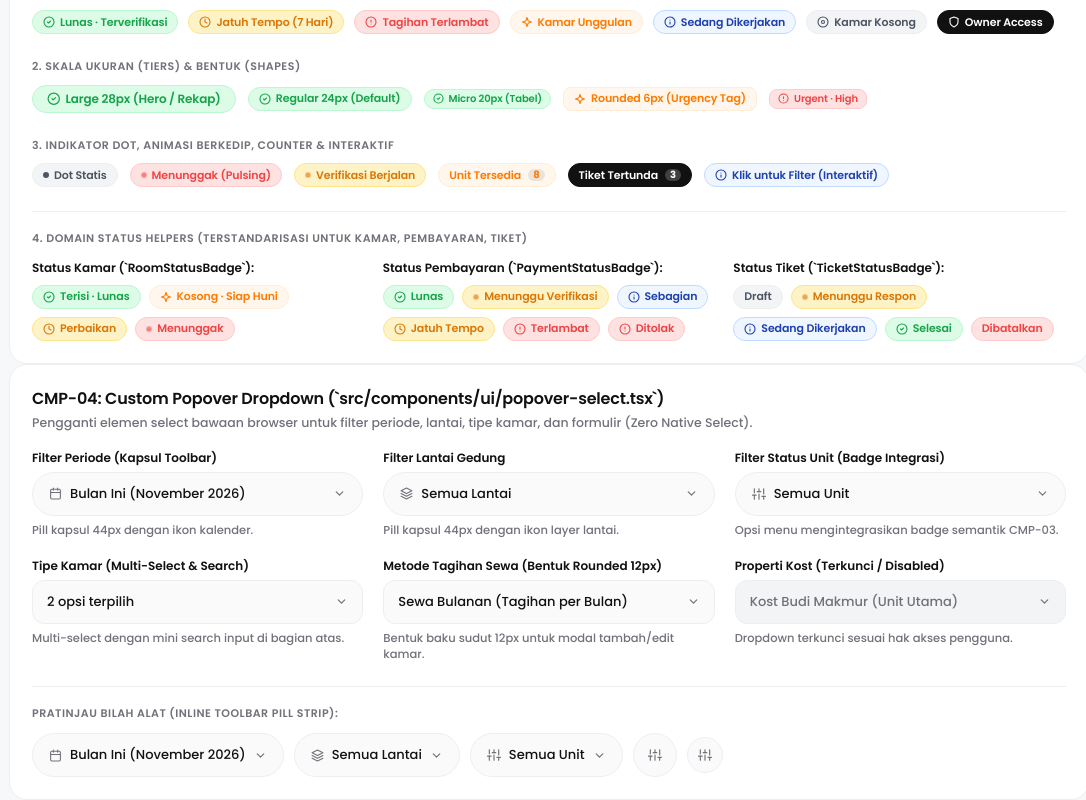
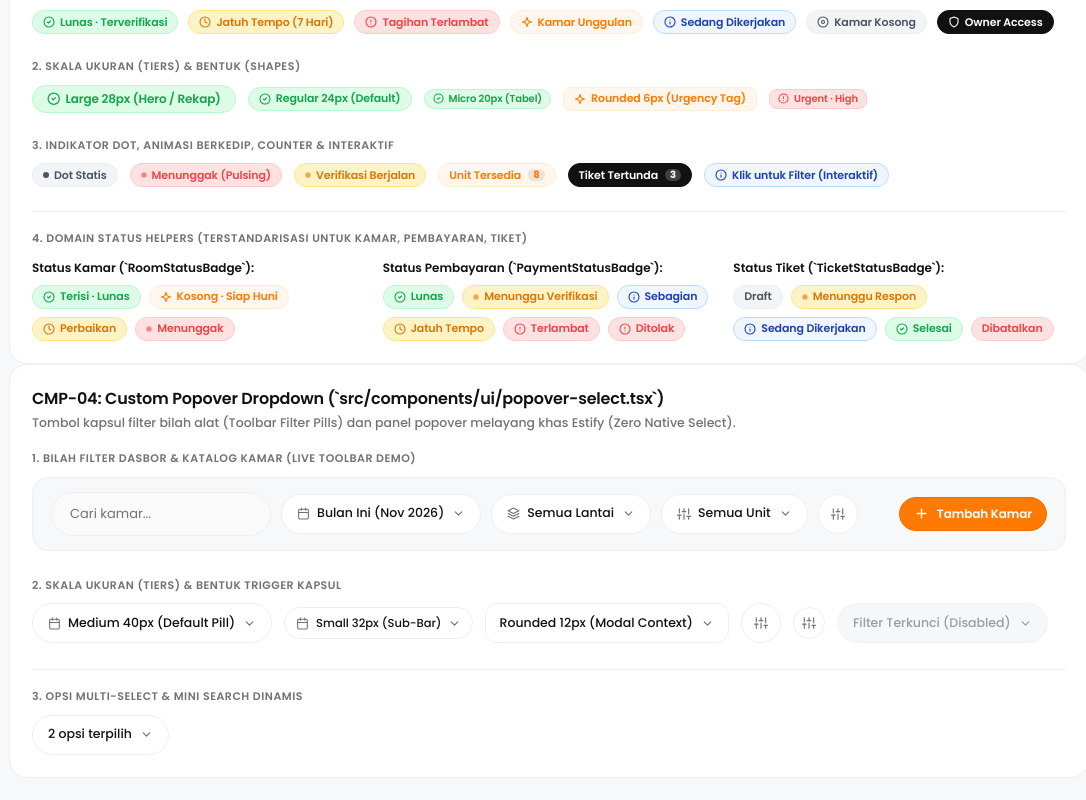
Before and after one commit to nothingser0/rumakost, a Next.js app: page /components in a window 1280 px wide. Shown: the part 1628-2428 px from the top of the page, without its empty margins (91-1177 px from the left). Built offline with nearby package versions, Linux system fonts and the light colour scheme.

Commit message:
feat(ui): refine CMP-04 as authentic live dashboard filter toolbar strip and interactive controls

```diff
--- a/src/app/components/page.tsx
+++ b/src/app/components/page.tsx
@@ -900,42 +900,67 @@ export default function ComponentsShowcasePage() {
               CMP-04: Custom Popover Dropdown (`src/components/ui/popover-select.tsx`)
             </h2>
             <p style={{ margin: 0, color: "var(--muted-foreground)", fontSize: 12.5 }}>
-              Pengganti elemen select bawaan browser untuk filter periode, lantai, tipe kamar, dan formulir (Zero Native Select).
+              Tombol kapsul filter bilah alat (Toolbar Filter Pills) dan panel popover melayang khas Estify (Zero Native Select).
             </p>
           </div>
 
-          {/* Form Grid baku 44px selaras CMP-02 */}
+          {/* 1. BILAH FILTER DASBOR & KATALOG KAMAR (LIVE TOOLBAR DEMO) */}
+          <div style={{ marginBottom: 26 }}>
             <div
               style={{
-              display: "grid",
-              gridTemplateColumns: "repeat(auto-fit, minmax(280px, 1fr))",
-              gap: 20,
-              marginBottom: 24,
+                fontSize: 11,
+                fontWeight: 600,
+                textTransform: "uppercase",
+                letterSpacing: "0.5px",
+                color: "var(--muted-foreground)",
+                marginBottom: 10,
               }}
             >
-            {/* Field 1: Filter Periode (Capsule Pill 44px) */}
+              1. Bilah Filter Dasbor & Katalog Kamar (Live Toolbar Demo)
+            </div>
+
+            {/* Toolbar Strip Mockup */}
+            <div
+              style={{
+                display: "flex",
+                flexWrap: "wrap",
+                alignItems: "center",
+                justifyContent: "space-between",
+                gap: 12,
+                padding: "14px 18px",
+                backgroundColor: "var(--background)",
+                borderRadius: 16,
+                border: "1.5px solid var(--border)",
+              }}
+            >
+              {/* Sisi Kiri: Filter Kapsul Mandiri */}
+              <div style={{ display: "flex", flexWrap: "wrap", alignItems: "center", gap: 10 }}>
+                {/* Search Capsule Input (CMP-02) */}
+                <div style={{ width: 220 }}>
+                  <Input
+                    onChange={(e) => setSearchValue(e.target.value)}
+                    placeholder="Cari kamar..."
+                    value={searchValue}
+                    variant="capsule"
+                  />
+                </div>
+
+                {/* Filter Periode (CMP-04) */}
                 <PopoverSelect
-              hint="Pill kapsul 44px dengan ikon kalender."
-              id="showcase-period"
-              label="Filter Periode (Kapsul Toolbar)"
                   onChange={(val) => setSelectedPeriod(val as string)}
                   options={[
-                { value: "current", label: "Bulan Ini (November 2026)" },
+                    { value: "current", label: "Bulan Ini (Nov 2026)" },
                     { value: "prev1", label: "Oktober 2026" },
                     { value: "prev2", label: "September 2026" },
                     { value: "q4", label: "Kuartal 4 2026" },
                     { value: "year", label: "Tahun Berjalan (2026)" },
                   ]}
-              shape="pill"
                   triggerIcon={<CalendarIcon />}
                   value={selectedPeriod}
                 />
 
-            {/* Field 2: Filter Lantai (Capsule Pill 44px) */}
+                {/* Filter Lantai (CMP-04) */}
                 <PopoverSelect
-              hint="Pill kapsul 44px dengan ikon layer lantai."
-              id="showcase-floor"
-              label="Filter Lantai Gedung"
                   onChange={(val) => setSelectedFloor(val as string)}
                   options={[
                     { value: "all", label: "Semua Lantai" },
@@ -943,76 +968,108 @@ export default function ComponentsShowcasePage() {
                     { value: "lt2", label: "Lantai 2 (Blok B)" },
                     { value: "lt3", label: "Lantai 3 (Blok C)" },
                   ]}
-              shape="pill"
                   triggerIcon={<LayersIcon />}
                   value={selectedFloor}
                 />
 
-            {/* Field 3: Status Unit (Dengan Counter Badge CMP-03) */}
+                {/* Filter Status Kamar dengan Badge (CMP-04 + CMP-03) */}
                 <PopoverSelect
-              hint="Opsi menu mengintegrasikan badge semantik CMP-03."
-              id="showcase-status"
-              label="Filter Status Unit (Badge Integrasi)"
                   onChange={(val) => setSelectedRoomStatus(val as string)}
                   options={[
                     { value: "all", label: "Semua Unit", badge: <Badge size="sm" variant="dark">15</Badge> },
                     { value: "terisi", label: "Terisi · Lunas", badge: <Badge size="sm" variant="success">8</Badge> },
                     { value: "kosong", label: "Kosong · Siap Huni", badge: <Badge size="sm" variant="brand">3</Badge> },
-                { value: "terlambat", label: "Terlambat / Tempo", badge: <Badge size="sm" variant="danger">3</Badge> },
+                    { value: "terlambat", label: "Menunggak", badge: <Badge size="sm" variant="danger">3</Badge> },
                     { value: "perbaikan", label: "Perbaikan", badge: <Badge size="sm" variant="warning">1</Badge> },
                   ]}
-              shape="pill"
                   triggerIcon={<SlidersIcon />}
                   value={selectedRoomStatus}
                 />
 
-            {/* Field 4: Tipe Kamar (Searchable & Multi-Select) */}
+                {/* Tombol Circle Filter (CMP-04) */}
                 <PopoverSelect
-              hint="Multi-select dengan mini search input di bagian atas."
-              id="showcase-types"
-              label="Tipe Kamar (Multi-Select & Search)"
-              multiple
-              onChange={(val) => setSelectedRoomTypes(val as string[])}
                   options={[
-                { value: "standard", label: "Tipe Standard", description: "3x4m, KM Luar", badge: <Badge size="sm" variant="neutral">6 Unit</Badge> },
-                { value: "deluxe", label: "Tipe Deluxe", description: "4x4m, KM Dalam, AC", badge: <Badge size="sm" variant="brand">5 Unit</Badge> },
-                { value: "vip", label: "Tipe VIP", description: "4x5m, Water Heater", badge: <Badge size="sm" variant="success">3 Unit</Badge> },
-                { value: "suite", label: "Tipe Suite", description: "Balkon, Kitchenette", badge: <Badge size="sm" variant="dark">1 Unit</Badge> },
+                    { value: "all", label: "Semua Kriteria" },
+                    { value: "ac", label: "Fasilitas AC" },
+                    { value: "km-dalam", label: "Kamar Mandi Dalam" },
+                    { value: "balkon", label: "Balkon Pribadi" },
                   ]}
-              placeholder="Pilih beberapa tipe kamar..."
-              searchPlaceholder="Cari tipe..."
-              searchable
-              shape="rounded"
-              value={selectedRoomTypes}
-            />
-
-            {/* Field 5: Bentuk Kotak 12px (Form Input Baku) */}
-            <PopoverSelect
-              hint="Bentuk baku sudut 12px untuk modal tambah/edit kamar."
-              id="showcase-rounded"
-              label="Metode Tagihan Sewa (Bentuk Rounded 12px)"
-              options={[
-                { value: "monthly", label: "Sewa Bulanan (Tagihan per Bulan)" },
-                { value: "quarterly", label: "Sewa Triwulan (Tagihan per 3 Bulan)" },
-                { value: "yearly", label: "Sewa Tahunan (Tagihan per Tahun)" },
-              ]}
-              shape="rounded"
-              value="monthly"
-            />
-
-            {/* Field 6: Status Disabled */}
-            <PopoverSelect
-              disabled
-              hint="Dropdown terkunci sesuai hak akses pengguna."
-              id="showcase-disabled"
-              label="Properti Kost (Terkunci / Disabled)"
-              options={[{ value: "p1", label: "Kost Budi Makmur (Unit Utama)" }]}
-              shape="rounded"
-              value="p1"
+                  shape="circle"
+                  size="md"
+                  title="Filter Cepat Tambahan"
+                  triggerIcon={<SlidersIcon />}
                 />
               </div>
 
-          {/* Baris Pratinjau Toolbar Inline */}
+              {/* Sisi Kanan: Action Button (CMP-01) */}
+              <div>
+                <Button leftIcon={<PlusIcon />} size="sm" variant="primary-orange">
+                  Tambah Kamar
+                </Button>
+              </div>
+            </div>
+          </div>
+
+          {/* 2. SKALA UKURAN & BENTUK TRIGGER */}
+          <div style={{ marginBottom: 26 }}>
+            <div
+              style={{
+                fontSize: 11,
+                fontWeight: 600,
+                textTransform: "uppercase",
+                letterSpacing: "0.5px",
+                color: "var(--muted-foreground)",
+                marginBottom: 10,
+              }}
+            >
+              2. Skala Ukuran (Tiers) & Bentuk Trigger Kapsul
+            </div>
+            <div style={{ display: "flex", flexWrap: "wrap", alignItems: "center", gap: 12 }}>
+              <PopoverSelect
+                options={[{ value: "current", label: "Medium 40px (Default Pill)" }]}
+                shape="pill"
+                size="md"
+                triggerIcon={<CalendarIcon />}
+                value="current"
+              />
+              <PopoverSelect
+                options={[{ value: "current", label: "Small 32px (Sub-Bar)" }]}
+                shape="pill"
+                size="sm"
+                triggerIcon={<CalendarIcon />}
+                value="current"
+              />
+              <PopoverSelect
+                options={[{ value: "current", label: "Rounded 12px (Modal Context)" }]}
+                shape="rounded"
+                size="md"
+                value="current"
+              />
+              <PopoverSelect
+                options={[{ value: "1", label: "Filter Opsi" }]}
+                shape="circle"
+                size="md"
+                title="Circle Filter 40px"
+                triggerIcon={<SlidersIcon />}
+              />
+              <PopoverSelect
+                options={[{ value: "1", label: "Filter Opsi" }]}
+                shape="circle"
+                size="sm"
+                title="Circle Filter 32px"
+                triggerIcon={<SlidersIcon />}
+              />
+              <PopoverSelect
+                disabled
+                options={[{ value: "locked", label: "Filter Terkunci (Disabled)" }]}
+                shape="pill"
+                size="md"
+                value="locked"
+              />
+            </div>
+          </div>
+
+          {/* 3. MULTI-SELECT & MINI SEARCH DI DALAM POPOVER */}
           <div style={{ borderTop: "1.5px solid var(--border)", paddingTop: 18 }}>
             <div
               style={{
@@ -1021,67 +1078,25 @@ export default function ComponentsShowcasePage() {
                 textTransform: "uppercase",
                 letterSpacing: "0.5px",
                 color: "var(--muted-foreground)",
-                marginBottom: 12,
+                marginBottom: 10,
               }}
             >
-              Pratinjau Bilah Alat (Inline Toolbar Pill Strip):
+              3. Opsi Multi-Select & Mini Search Dinamis
             </div>
-            <div style={{ display: "flex", flexWrap: "wrap", gap: 10, alignItems: "center" }}>
+            <div style={{ display: "flex", flexWrap: "wrap", alignItems: "center", gap: 16 }}>
               <PopoverSelect
-                inline
-                onChange={(val) => setSelectedPeriod(val as string)}
+                multiple
+                onChange={(val) => setSelectedRoomTypes(val as string[])}
                 options={[
-                  { value: "current", label: "Bulan Ini (November 2026)" },
-                  { value: "prev1", label: "Oktober 2026" },
-                  { value: "prev2", label: "September 2026" },
+                  { value: "standard", label: "Tipe Standard (KM Luar)", badge: <Badge size="sm" variant="neutral">6 Unit</Badge> },
+                  { value: "deluxe", label: "Tipe Deluxe (KM Dalam, AC)", badge: <Badge size="sm" variant="brand">5 Unit</Badge> },
+                  { value: "vip", label: "Tipe VIP (Water Heater, TV)", badge: <Badge size="sm" variant="success">3 Unit</Badge> },
+                  { value: "suite", label: "Tipe Suite (Balkon Pribadi)", badge: <Badge size="sm" variant="dark">1 Unit</Badge> },
                 ]}
-                shape="pill"
-                triggerIcon={<CalendarIcon />}
-                value={selectedPeriod}
-              />
-              <PopoverSelect
-                inline
-                onChange={(val) => setSelectedFloor(val as string)}
-                options={[
-                  { value: "all", label: "Semua Lantai" },
-                  { value: "lt1", label: "Lantai 1" },
-                  { value: "lt2", label: "Lantai 2" },
-                ]}
-                shape="pill"
-                triggerIcon={<LayersIcon />}
-                value={selectedFloor}
-              />
-              <PopoverSelect
-                inline
-                onChange={(val) => setSelectedRoomStatus(val as string)}
-                options={[
-                  { value: "all", label: "Semua Unit", badge: <Badge size="sm" variant="dark">15</Badge> },
-                  { value: "terisi", label: "Terisi", badge: <Badge size="sm" variant="success">8</Badge> },
-                  { value: "kosong", label: "Kosong", badge: <Badge size="sm" variant="brand">3</Badge> },
-                ]}
-                shape="pill"
-                triggerIcon={<SlidersIcon />}
-                value={selectedRoomStatus}
-              />
-              <PopoverSelect
-                inline
-                options={[
-                  { value: "all", label: "Filter Cepat" },
-                  { value: "terisi", label: "Kamar Terisi" },
-                ]}
-                shape="circle"
-                title="Filter Lingkaran Cepat"
-                triggerIcon={<SlidersIcon />}
-              />
-              <PopoverSelect
-                inline
-                options={[
-                  { value: "all", label: "Filter Cepat Mini" },
-                ]}
-                shape="circle"
-                size="sm"
-                title="Filter Lingkaran Mini 36px"
-                triggerIcon={<SlidersIcon />}
+                placeholder="Pilih tipe kamar..."
+                searchPlaceholder="Cari tipe..."
+                searchable
+                value={selectedRoomTypes}
               />
             </div>
           </div>
--- a/src/components/ui/popover-select.module.css
+++ b/src/components/ui/popover-select.module.css
@@ -1,22 +1,22 @@
 /* ==========================================================================
-   CMP-04: Custom Popover Dropdown (Estify Visual DNA)
-   Diselaraskan 100% dengan CMP-02 (Input & Form Controls) & COMPONENT_REQUIREMENTS.md
+   CMP-04: Custom Popover Dropdown (Toolbar Filter Pill DNA)
+   Acuan: WF-02-dashboard.html, WF-03-kamar.html & COMPONENT_REQUIREMENTS.md
    ========================================================================== */
 
 .container {
   position: relative;
-  display: flex;
+  display: inline-flex;
   flex-direction: column;
   gap: 6px;
-  width: 100%;
+  width: auto;
   box-sizing: border-box;
+  vertical-align: middle;
+  flex-shrink: 0;
 }
 
-/* Standalone inline variant for toolbars */
-.inlineContainer {
-  display: inline-flex;
-  width: auto;
-  flex-shrink: 0;
+.fullWidth {
+  display: flex;
+  width: 100%;
 }
 
 .label {
@@ -34,28 +34,30 @@
 }
 
 /* ==========================================================================
-   Trigger Button (Matches CMP-02 .customSelectTrigger & Capsule)
+   Trigger Button (.pill-dropdown-trigger & .btn-popover-trigger)
    ========================================================================== */
 
 .trigger {
-  width: 100%;
-  height: 44px;
+  width: auto;
+  height: 40px;
   padding: 0 14px;
   font-family: var(--font-sans);
-  font-size: 13px;
+  font-size: 12.5px;
   font-weight: 500;
   color: var(--foreground, #111111);
-  background-color: var(--input-bg, #fafafa);
+  background-color: var(--surface, #ffffff);
   border: 1.5px solid var(--border, #eceef2);
-  border-radius: var(--radius-md, 12px);
+  border-radius: var(--radius-full, 9999px);
   cursor: pointer;
-  display: flex;
+  display: inline-flex;
   align-items: center;
   justify-content: space-between;
+  gap: 8px;
   text-align: left;
   user-select: none;
   box-sizing: border-box;
   outline: none;
+  white-space: nowrap;
   transition:
     border-color var(--transition-fast, 150ms cubic-bezier(0.4, 0, 0.2, 1)),
     background-color var(--transition-fast, 150ms cubic-bezier(0.4, 0, 0.2, 1)),
@@ -63,57 +65,71 @@
     transform var(--transition-fast, 150ms cubic-bezier(0.4, 0, 0.2, 1));
 }
 
-/* Inline hug content */
-.inlineTrigger {
-  width: auto;
-  white-space: nowrap;
+.fullWidth .trigger {
+  width: 100%;
 }
 
 /* Shapes */
 .shape-pill {
   border-radius: var(--radius-full, 9999px);
-  padding: 0 16px;
+  padding: 0 15px;
 }
 
 .shape-rounded {
   border-radius: var(--radius-md, 12px);
+  padding: 0 14px;
 }
 
 .shape-circle {
-  width: 44px;
-  height: 44px;
+  width: 40px;
+  height: 40px;
   padding: 0;
   border-radius: 50%;
   justify-content: center;
+  flex-shrink: 0;
 }
 
 /* Sizing Tiers */
 .size-sm {
-  height: 36px;
-  padding: 0 12px;
-  font-size: 12px;
+  height: 32px;
+  padding: 0 11px;
+  font-size: 11.5px;
+  gap: 6px;
 }
 
 .size-sm.shape-circle {
-  width: 36px;
-  height: 36px;
+  width: 32px;
+  height: 32px;
   padding: 0;
 }
 
 .size-md {
+  height: 40px;
+  font-size: 12.5px;
+}
+
+.size-lg {
   height: 44px;
+  padding: 0 16px;
   font-size: 13px;
 }
 
-/* Hover & Focus (Exactly matching CMP-02) */
+.size-lg.shape-circle {
+  width: 44px;
+  height: 44px;
+  padding: 0;
+}
+
+/* Hover & Focus */
 .trigger:hover:not(:disabled):not(.triggerInvalid) {
-  background-color: var(--input-bg-focus, var(--surface, #ffffff));
+  background-color: var(--input-bg-focus, #ffffff);
   border-color: var(--border-strong, #cbd5e1);
+  transform: translateY(-1px);
 }
 
 .trigger:focus-visible,
 .triggerOpen {
-  background-color: var(--input-bg-focus, var(--surface, #ffffff)) !important;
+  background-color: var(--input-bg-focus, #ffffff) !important;
   border-color: var(--color-primary, #ff7a00) !important;
   box-shadow: 0 0 0 3px rgb(255 122 0 / 12%) !important;
   outline: none;
@@ -124,7 +140,8 @@
   border-color: var(--border, #eceef2);
   color: var(--muted-foreground, #9ca3af);
   cursor: not-allowed;
-  opacity: 1;
+  transform: none;
+  opacity: 0.7;
 }
 
 .triggerInvalid {
@@ -134,20 +151,19 @@
 }
 
 .triggerContent {
-  display: flex;
+  display: inline-flex;
   align-items: center;
-  gap: 8px;
+  gap: 7px;
   overflow: hidden;
   text-overflow: ellipsis;
   white-space: nowrap;
-  flex: 1;
 }
 
 .triggerIcon {
-  display: flex;
+  display: inline-flex;
   align-items: center;
   justify-content: center;
-  color: var(--muted-foreground, #9ca3af);
+  color: var(--muted-foreground, #71717a);
   flex-shrink: 0;
   transition: color var(--transition-fast, 150ms ease);
 }
@@ -163,12 +179,11 @@
 }
 
 .chevronIcon {
-  display: flex;
+  display: inline-flex;
   align-items: center;
   justify-content: center;
   color: var(--muted-foreground, #9ca3af);
   flex-shrink: 0;
-  margin-left: 8px;
   transition: transform var(--transition-fast, 150ms ease), color var(--transition-fast, 150ms ease);
 }
 
@@ -182,20 +197,21 @@
 }
 
 /* ==========================================================================
-   Floating Popover Menu (Matches CMP-02 .popoverMenu)
+   Floating Popover Menu (Matches Estify Popover Panel)
    ========================================================================== */
 
 .popover {
   position: absolute;
   top: calc(100% + 6px);
   z-index: 50;
-  width: 100%;
-  min-width: 240px;
+  min-width: 200px;
+  width: max-content;
+  max-width: 340px;
   background-color: var(--surface, #ffffff);
   border: 1.5px solid var(--border, #eceef2);
   border-radius: var(--radius-lg, 16px);
   padding: 6px;
-  box-shadow: 0 12px 32px rgb(0 0 0 / 8%), 0 2px 6px rgb(0 0 0 / 3%);
+  box-shadow: 0 12px 32px rgb(0 0 0 / 10%), 0 2px 6px rgb(0 0 0 / 4%);
   max-height: 280px;
   overflow-y: auto;
   box-sizing: border-box;
@@ -230,7 +246,7 @@
 
 .searchInput {
   width: 100%;
-  height: 34px;
+  height: 32px;
   padding: 0 10px;
   font-family: var(--font-sans);
   font-size: 12px;
@@ -270,7 +286,7 @@
   border-radius: 9999px;
 }
 
-/* Option Item (Matches CMP-02 .dropdownItem) */
+/* Option Item */
 .item {
   width: 100%;
   padding: 8px 12px;
@@ -285,10 +301,11 @@
   display: flex;
   align-items: center;
   justify-content: space-between;
-  gap: 10px;
+  gap: 12px;
   text-align: left;
   user-select: none;
   box-sizing: border-box;
+  white-space: nowrap;
   transition:
     background-color var(--transition-fast, 150ms ease),
     color var(--transition-fast, 150ms ease);
@@ -301,7 +318,7 @@
   outline: none;
 }
 
-/* Selected: Peach Soft + Dark Orange + Orange Checkmark (Matching CMP-02) */
+/* Selected: Peach Soft + Dark Orange + Orange Checkmark (Harmonious with CMP-02) */
 .itemSelected {
   background-color: var(--color-primary-soft, #fff7ed) !important;
   color: var(--color-primary-dark, #c25e00) !important;
@@ -352,7 +369,7 @@
 }
 
 .itemRight {
-  display: flex;
+  display: inline-flex;
   align-items: center;
   gap: 8px;
   flex-shrink: 0;
@@ -360,13 +377,13 @@
 
 .checkIcon {
   color: var(--color-primary, #ff7a00);
-  display: flex;
+  display: inline-flex;
   align-items: center;
   flex-shrink: 0;
 }
 
 .badgeSlot {
-  display: flex;
+  display: inline-flex;
   align-items: center;
   flex-shrink: 0;
 }
@@ -378,7 +395,7 @@
   color: var(--muted-foreground, #9ca3af);
 }
 
-/* Hint & Error text (Matches CMP-02) */
+/* Hint & Error text */
 .hint {
   font-family: var(--font-sans);
   font-size: 11.5px;
@@ -400,22 +417,22 @@
 }
 
 /* ==========================================================================
-   Dark Mode Explicit Overrides (Matches CMP-02 Dark Mode in input.module.css)
+   Dark Mode Explicit Overrides
    ========================================================================== */
 :global(.dark) .trigger {
-  background-color: #09090b;
+  background-color: #18181b;
   border-color: #27272a;
   color: #f4f4f5;
 }
 
 :global(.dark) .trigger:hover:not(:disabled):not(.triggerInvalid) {
-  background-color: #0c0c0e;
+  background-color: #27272a;
   border-color: #3f3f46;
 }
 
 :global(.dark) .trigger:focus-visible,
 :global(.dark) .triggerOpen {
-  background-color: #0c0c0e !important;
+  background-color: #27272a !important;
   border-color: var(--color-primary, #ff8a1e) !important;
   box-shadow: 0 0 0 3px rgb(255 138 30 / 15%) !important;
 }
--- a/src/components/ui/popover-select.tsx
+++ b/src/components/ui/popover-select.tsx
@@ -80,9 +80,9 @@ export interface PopoverSelectProps {
   searchPlaceholder?: string;
   defaultOpen?: boolean;
   triggerIcon?: ReactNode;
-  size?: "sm" | "md";
+  size?: "sm" | "md" | "lg";
   shape?: "pill" | "rounded" | "circle";
-  variant?: "default" | "subtle";
+  fullWidth?: boolean;
   triggerVariant?: "pill" | "rounded"; // alias for shape
   align?: "left" | "right";
   inline?: boolean;
@@ -107,6 +107,7 @@ export const PopoverSelect = forwardRef<HTMLButtonElement, PopoverSelectProps>(
       defaultValue,
       disabled = false,
       error,
+      fullWidth,
       hint,
       id,
       inline,
@@ -127,7 +128,6 @@ export const PopoverSelect = forwardRef<HTMLButtonElement, PopoverSelectProps>(
       triggerIcon,
       triggerVariant = "pill",
       value: controlledValue,
-      variant = "default",
     },
     ref,
   ) => {
@@ -140,7 +140,7 @@ export const PopoverSelect = forwardRef<HTMLButtonElement, PopoverSelectProps>(
 
     const resolvedShape = propShape ?? (triggerVariant === "rounded" ? "rounded" : "pill");
     const isCircle = resolvedShape === "circle";
-    const isInline = inline ?? !label;
+    const isFullWidth = fullWidth ?? Boolean(label);
 
     // Internal value state for uncontrolled mode
     const [internalValue, setInternalValue] = useState<string | string[]>(() => {
@@ -324,7 +324,7 @@ export const PopoverSelect = forwardRef<HTMLButtonElement, PopoverSelectProps>(
       <div
         className={[
           styles.container,
-          isInline ? styles.inlineContainer : null,
+          isFullWidth ? styles.fullWidth : null,
           className,
         ]
           .filter(Boolean)
@@ -364,10 +364,8 @@ export const PopoverSelect = forwardRef<HTMLButtonElement, PopoverSelectProps>(
           aria-required={required}
           className={[
             styles.trigger,
-            isInline ? styles.inlineTrigger : null,
             styles[`size-${size}`],
             styles[`shape-${resolvedShape}`],
-            styles[`variant-${variant}`],
             isOpen ? styles.triggerOpen : null,
             error ? styles.triggerInvalid : null,
             triggerClassName,
```
Lines whose indentation alone changed are shown as unchanged.
